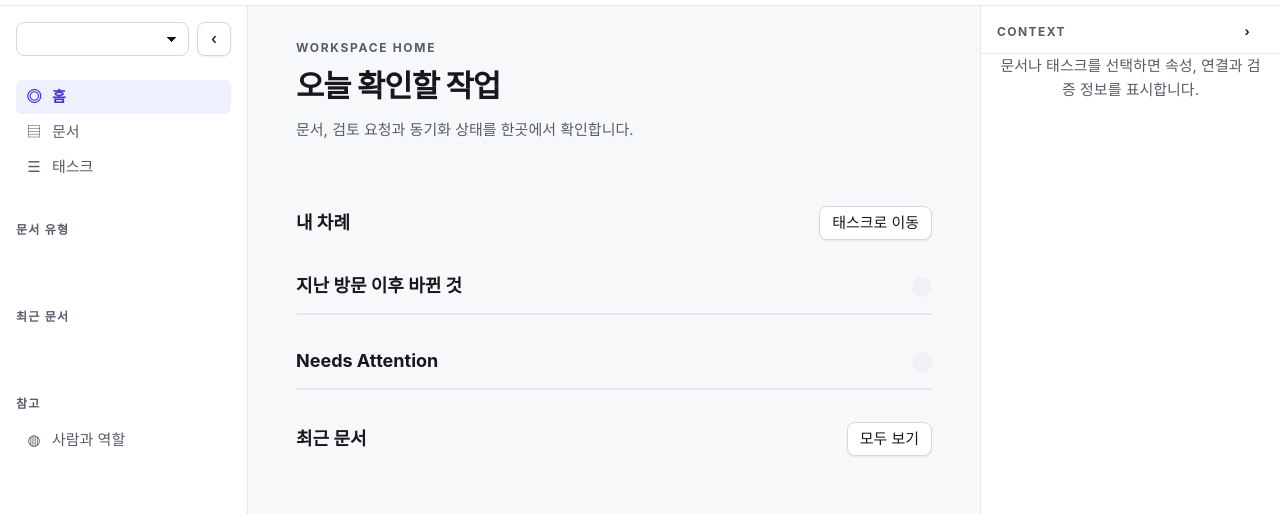
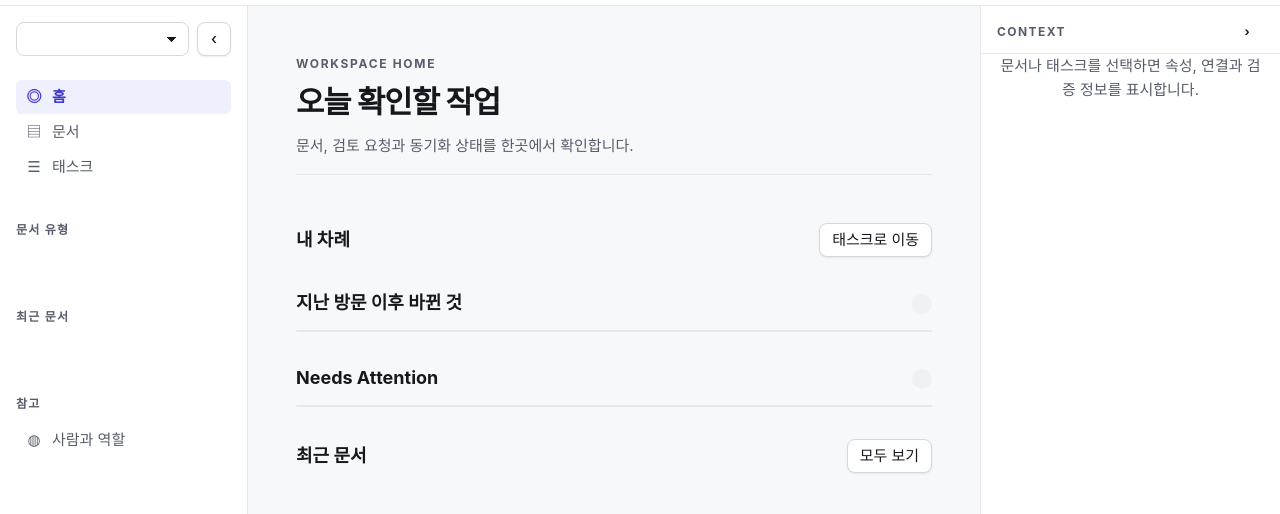
Before and after one commit to runtime-co-kr/rundol, a website: page src/board-ui/index.html in a window 1280 px wide. Shown: the part 46-560 px from the top of the page. Drawn offline with nearby package versions, Linux system fonts and the light colour scheme; no server answers.

Commit message:
fix: peek 높이를 못박아 스크롤을 되살린다
peek이 여전히 스크롤되지 않았다. 앞선 수정에서 세로 flex는 되살렸지만 높이를 auto로 두고
top과 bottom에서 풀리기를 기대한 것이 남아 있었다. 그 해석이 어긋나면 패널이 내용 높이로
자라 뷰포트를 넘고, 안쪽 칸의 flex:1이 잡을 기준이 사라져 스크롤이 통째로 죽는다. 실제로
패널이 화면 위에서 시작해 아래로 넘쳐 있었고 scrollTop은 0에서 움직이지 않았다.

높이를 직접 못박는다. 헤드리스 브라우저로 실제 값을 재서 확인했다. 패널이 헤더 아래
1200px에 자리잡고 scrollTop이 0에서 334로 움직인다. CSS를 읽어 추론하는 것으로 두 번
틀렸으므로 이번에는 브라우저가 계산한 값을 근거로 삼았다.

본문의 제목 줄도 스크롤 중 붙게 한다. 목록을 한참 내려가면 어느 화면인지와 새 태스크 같은
주요 동작을 잃었다. 앱 헤더가 이미 위를 차지하므로 그 아래에 선다.

Context 머리글 바로 아래에 내용이 붙던 것을 띄운다. 스크롤 칸에 위 여백을 주면 스크롤과
함께 사라져 붙은 머리글이 머리글 줄에 겹쳐 보이므로, 여백은 sticky 머리글이 갖는다.

Co-Authored-By: Claude Opus 5 (1M context) <noreply@anthropic.com>

```diff
--- a/src/board-ui/style.css
+++ b/src/board-ui/style.css
@@ -50,12 +50,24 @@ body {
   text-transform: uppercase;
 }
 
+/* 목록을 한참 내려간 뒤에도 어느 화면인지와 주요 동작을 잃지 않게 제목 줄을 붙인다.
+   앱 헤더가 이미 위를 차지하므로 그 아래에 선다. */
+.page-heading,
+.reader-heading {
+  position: sticky;
+  z-index: 10;
+  top: var(--header-Height);
+  background: var(--surface-00-BackgroundColor);
+}
+
 .page-heading {
   display: flex;
   align-items: flex-end;
   justify-content: space-between;
   gap: var(--spacing-2);
-  margin-bottom: var(--spacing-4);
+  padding: var(--spacing-2) 0;
+  margin-bottom: var(--spacing-2);
+  border-bottom: 1px solid var(--divider-BorderColor);
 }
 
 .page-heading h1,
@@ -594,6 +606,12 @@ button:disabled:hover {
   padding: 0 var(--spacing-2) var(--spacing-2);
 }
 
+/* 스크롤 칸의 위쪽 여백은 sticky 머리글이 갖는다. 컨테이너에 주면 스크롤과 함께
+   사라지고, 붙은 머리글이 머리글 줄에 딱 달라붙어 두 줄이 겹쳐 보인다. */
+#context-content > .task-detail > .task-detail-head {
+  padding-top: var(--spacing-3);
+}
+
 .sidebar-body {
   display: flex;
   flex-direction: column;
@@ -648,15 +666,18 @@ body.peek-open.nav-collapsed .workspace-shell {
 /* display를 block으로 되돌리면 세로 flex가 풀려 본문에 높이 제약이 사라진다.
    그러면 내용이 패널 밖으로 자라고 overflow: hidden에 잘려 스크롤이 아예 생기지 않는다.
    여백도 패널이 아니라 각 칸이 갖는다. 패널이 padding을 가지면 머리글이 그만큼 밀린다. */
+/* 높이를 auto로 두고 top·bottom에서 풀리기를 기대하면 안 된다. 그 해석이 어긋나는
+   순간 패널이 내용 높이로 자라고, 안쪽 칸의 flex:1이 잡을 기준이 사라져 스크롤이
+   통째로 죽는다. 실제로 그렇게 죽어 있었다. 높이를 직접 못박는다. */
 body.peek-open .context-panel {
   position: fixed;
   z-index: 20;
   top: var(--header-Height);
   right: 0;
-  bottom: 0;
   display: flex;
   width: var(--peek-Width);
-  height: auto;
+  height: calc(100vh - var(--header-Height));
+  max-height: calc(100vh - var(--header-Height));
   box-shadow: var(--medium-BoxShadow);
 }
 
```
Also changed, not shown: test/board-ui.test.js (+7 -0 lines).
